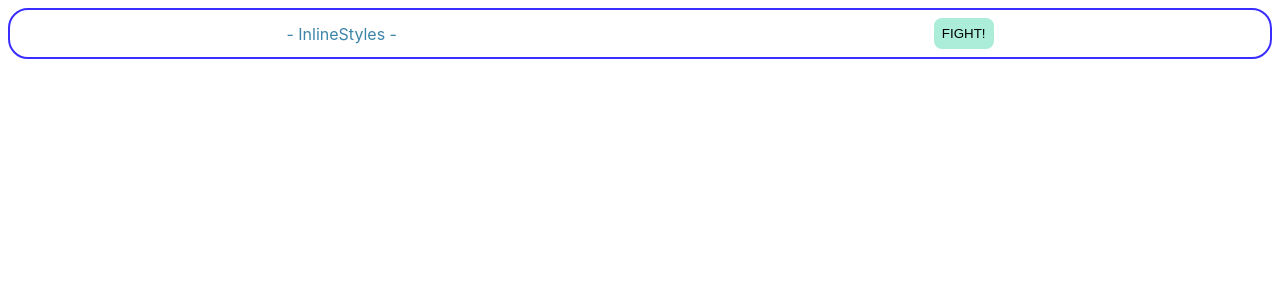
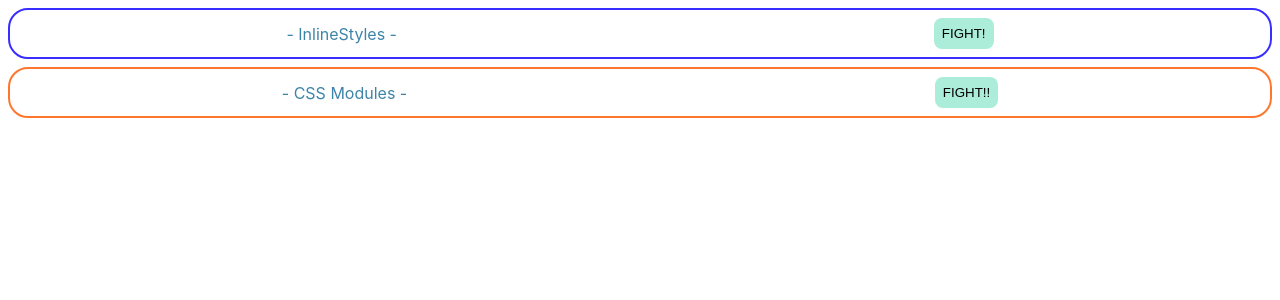
Before and after one commit to mississippibukkaker/react_stepup, a React (Create React App) app: page / in a window 1280 px wide. Shown: the top 300 px of the page. Built offline with nearby package versions, Linux system fonts and the light colour scheme.

Commit message:
css-modules

```diff
--- a/package.json
+++ b/package.json
@@ -9,6 +9,7 @@
     "react": "^18.2.0",
     "react-dom": "^18.2.0",
     "react-scripts": "5.0.1",
+    "sass": "^1.71.1",
     "web-vitals": "^2.1.4"
   },
   "scripts": {
--- a/src/App.jsx
+++ b/src/App.jsx
@@ -1,10 +1,12 @@
 import "./App.css";
+import { CssModules } from "./components/CssModules";
 import { InlineStyle } from "./components/InlineStyle";
 
 export const App = () => {
   return (
     <div className="App">
       <InlineStyle />
+      <CssModules />
     </div>
   );
 };
--- /dev/null
+++ b/src/components/CssModules.jsx
@@ -0,0 +1,10 @@
+import classes from "./CssModules.module.scss";
+
+export const CssModules = () => {
+  return (
+    <div className={classes.container}>
+      <p className={classes.title}>- CSS Modules -</p>
+      <button className={classes.button}>FIGHT!!</button>
+    </div>
+  )
+}
--- /dev/null
+++ b/src/components/CssModules.module.scss
@@ -0,0 +1,26 @@
+.container {
+  border: solid 2px #ff772e;
+  border-radius: 20px;
+  padding: 8px;
+  margin: 8px;
+  display: flex;
+  justify-content: space-around;
+  align-items: center;
+}
+
+.title {
+  margin: 0;
+  color: #3d84a8;
+}
+
+.button {
+  background-color: #abedd8;
+  border: none;
+  padding: 8px;
+  border-radius: 8px;
+  &:hover {
+    background-color: #46cdcf;
+    color: #fff;
+    cursor: pointer;
+  }
+}
```
Also changed, not shown: 1 other file (tests, documents, lock files or other folders).
